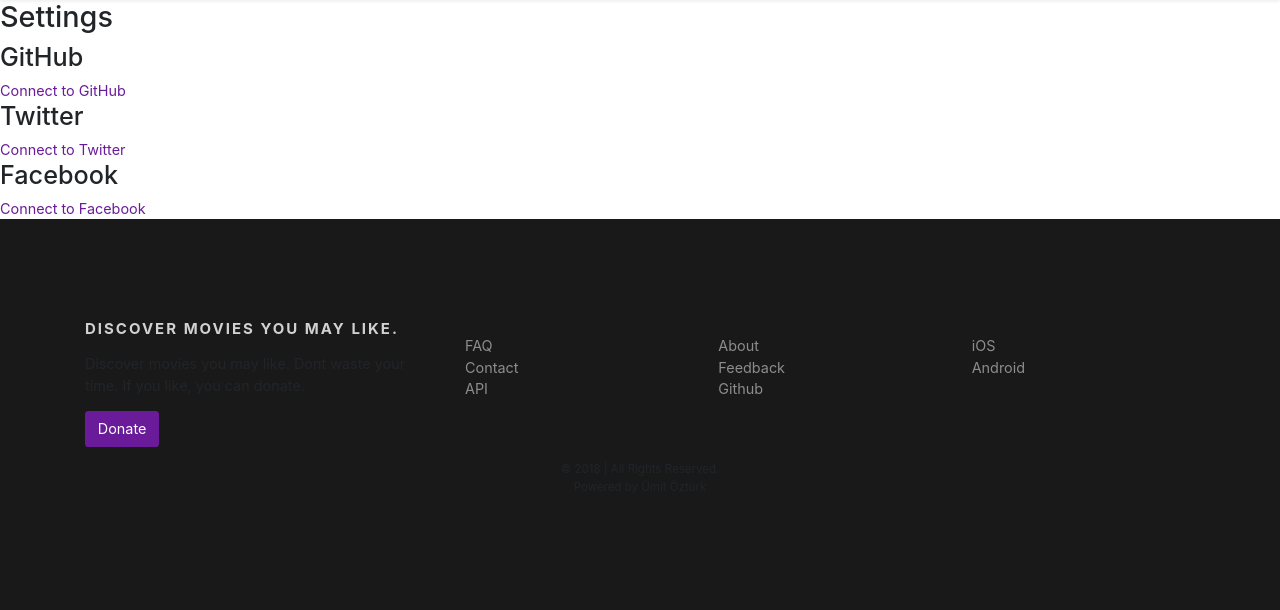
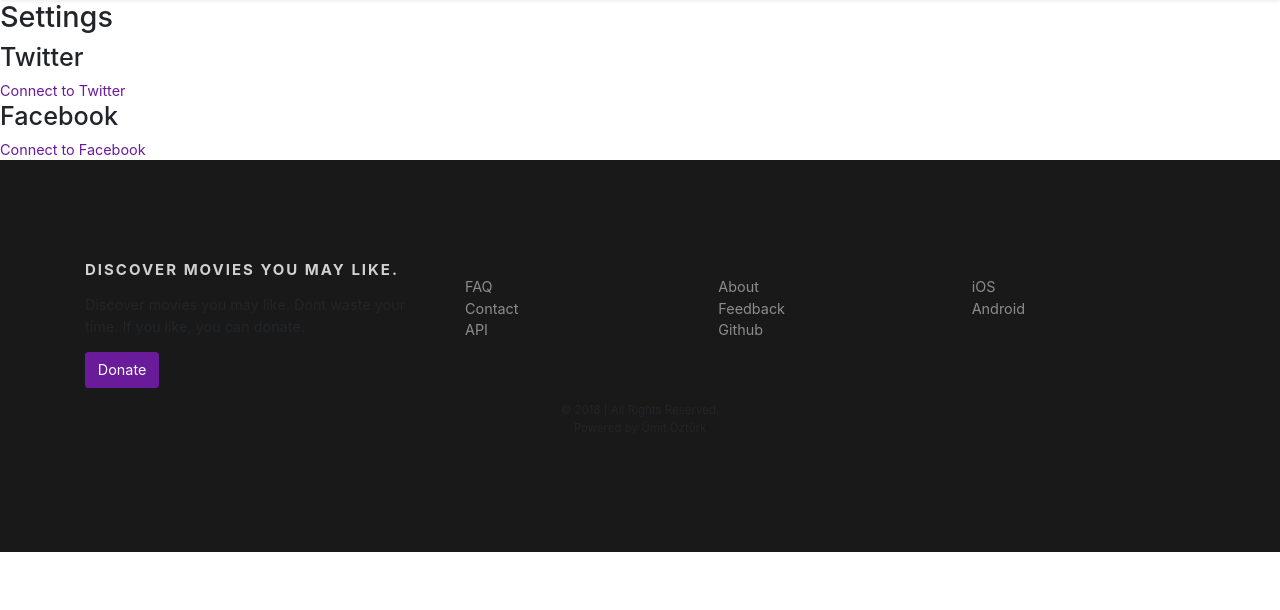
Before and after one commit to umit-ozturk/MovieDeep, a Django app: page /oauth-settings/ in a window 1280 px wide. Shown: the part 50-660 px from the top of the page. Run offline with Django 3.2, Linux system fonts and the light colour scheme; the visitor is signed in with stand-in values (Sample User, id 1); parts of the project's set-up code (start-up, migrations or seed data) failed here and were passed over; some libraries are stand-ins or nearby versions.

Commit message:
Little Clean Up

```diff
--- a/filmAdvice/movie/models.py
+++ b/filmAdvice/movie/models.py
@@ -1,7 +1,4 @@
-import io
-
 import requests
-from PIL import Image
 from django.db import models
 from django.utils.text import slugify
 from filmAdvice.movie.tools import movie_info
@@ -45,7 +42,6 @@ class Movie(models.Model):
             img_temp.write(image)
             img_temp.flush()
             movie.movie_pic.save(self.movie_name, File(img_temp), save=True)
-        print("Debug1")
         return self.movie_pic_url
 
     def save(self, *args, **kwargs):
--- a/templates/oauth_settings.html
+++ b/templates/oauth_settings.html
@@ -2,22 +2,6 @@
 
 {% block content %}
   <h2>Settings</h2>
-
-  <h3>GitHub</h3>
-  {% if github_login %}
-    <p>Connected as <a href="https://github.com/{{ github_login.extra_data.login }}/" target="_blank">{{ github_login.extra_data.login }}</a></p>
-    {% if can_disconnect %}
-      <form method="post" action="{% url 'social:disconnect' 'github' %}">
-        {% csrf_token %}
-        <button type="submit">Disconnect from GitHub</button>
-      </form>
-    {% else %}
-      <button type="button" disabled>Disconnect from GitHub</button>
-      <p style="color: red">You must <a href="{% url 'password' %}">define a password</a> for your account before disconnecting from Github.</p>
-    {% endif %}
-  {% else %}
-    <a href="{% url 'social:begin' 'github' %}">Connect to GitHub</a>
-  {% endif %}
 
   <h3>Twitter</h3>
   {% if twitter_login %}
```
